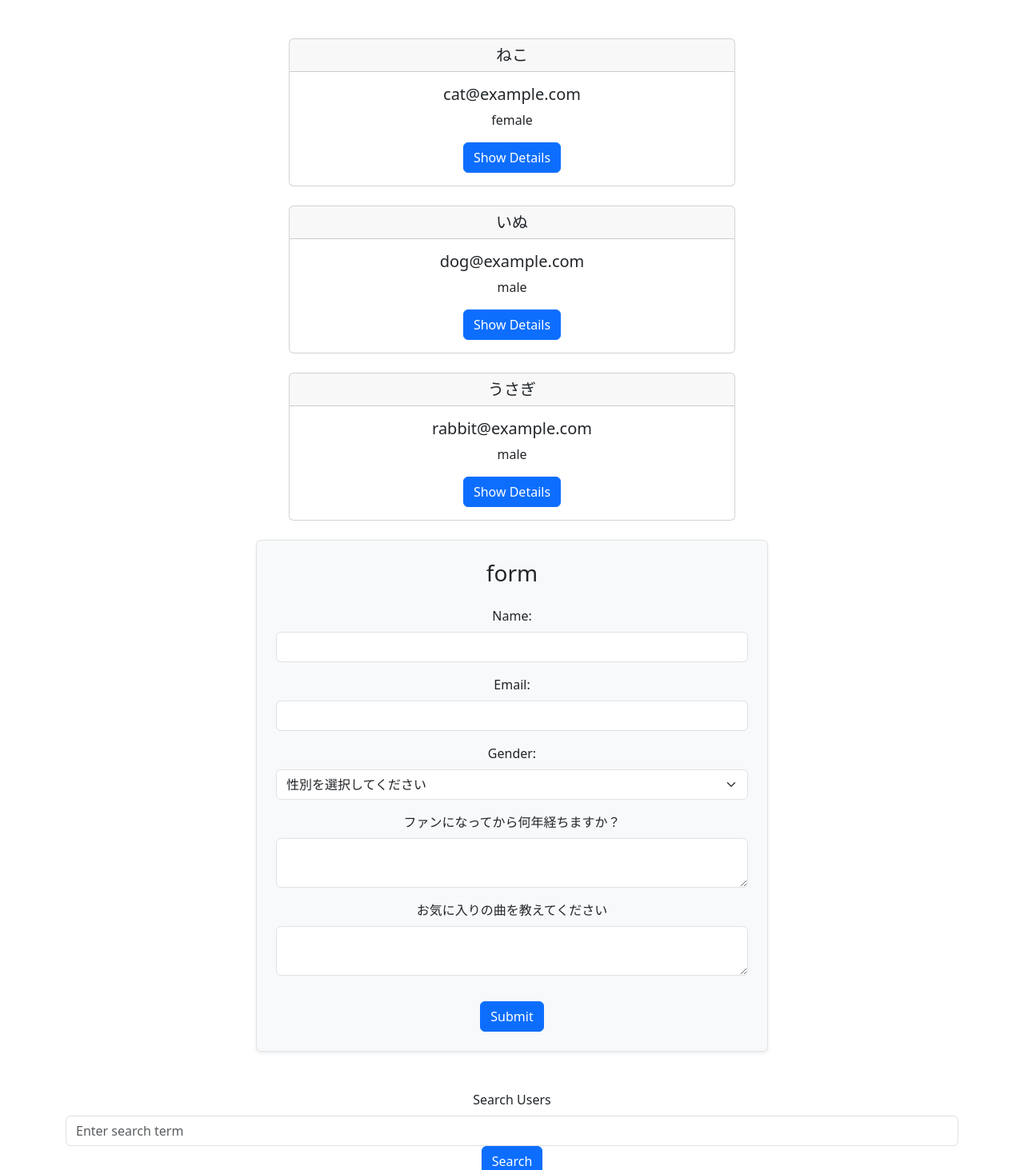
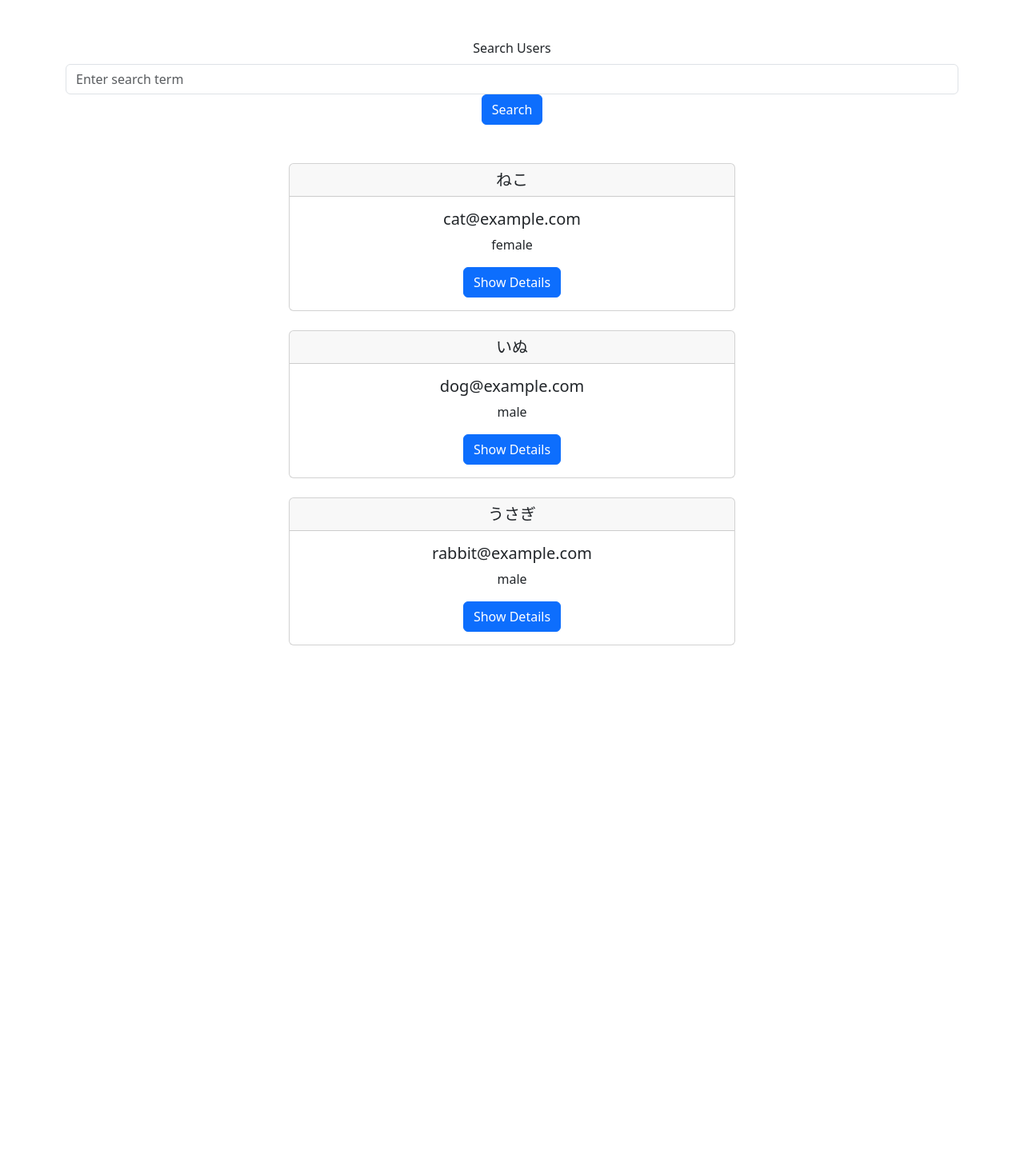
Before and after one commit to Goemon5/hackathon_passion, a React (Create React App) app in the folder front/: page / in a window 1280 px wide. Shown: the top 1463 px of the page at 80% size. After the commit the page ends 831 px from the top, so only its background shows below. Built offline with nearby package versions, Linux system fonts and the light colour scheme.

Commit message:
検索修正

```diff
--- a/front/package.json
+++ b/front/package.json
@@ -10,6 +10,7 @@
     "react": "^18.3.1",
     "react-bootstrap": "^2.10.4",
     "react-dom": "^18.3.1",
+    "react-router-dom": "^6.24.1",
     "react-scripts": "^5.0.1",
     "web-vitals": "^2.1.4"
   },
--- a/front/src/App.js
+++ b/front/src/App.js
@@ -5,18 +5,51 @@ import Form from "./components/form/Form.tsx";
 import Search from './components/Search';
 import React, { useState, useEffect } from 'react';
 import 'bootstrap/dist/css/bootstrap.min.css';
-
+import { BrowserRouter as Router, Route, Routes } from 'react-router-dom';
+import Button from 'react-bootstrap/Button';
 
 function App() {
+  const [users, setUsers] = useState([]);
+  const [searchResults, setSearchResults] = useState([]);
+  const [query, setQuery] = useState('');
+
+  useEffect(() => {
+    fetch('/api/users.json')
+      .then(response => response.json())
+      .then(data => {
+        setUsers(data);
+        setSearchResults(data); // 初期値として全ユーザーを表示
+      })
+      .catch(error => console.error('Error fetching data:', error));
+  }, []);
+
+  const handleSearch = (query) => {
+    const results = users.filter(user =>
+      user.name.toLowerCase().includes(query.toLowerCase()) ||
+      user.email.toLowerCase().includes(query.toLowerCase()) ||
+      user.gender.toLowerCase().includes(query.toLowerCase()) ||
+      user.fan_history.toLowerCase().includes(query.toLowerCase()) ||
+      user.fav_song.toLowerCase().includes(query.toLowerCase()) ||
+      user.artist.toLowerCase().includes(query.toLowerCase())
+    );
+    setSearchResults(results);
+  };
+
   return (
-    <div className="App">
-      <Users />
-      <Form />
-      <Search/>
-      {/*
-      <Users/>
-       */}
-    </div>
+    <Router>
+      <div className="App">
+        <Search query={query} setQuery={setQuery} handleSearch={handleSearch} />
+        {/*
+          <Link to="/form">
+            <Button variant="primary" className="my-3">Go to Form</Button>
+          </Link>
+        */}
+        <Users users={searchResults} />
+        <Routes>
+          <Route path="/form" element={<Form />} />
+        </Routes>
+      </div>
+    </Router>
   );
 }
 
--- a/front/src/components/Search.js
+++ b/front/src/components/Search.js
@@ -1,37 +1,17 @@
-import React, { useState, useEffect } from 'react';
-import Users from './Users';
+
+import React from 'react';
 import Form from 'react-bootstrap/Form';
 import Button from 'react-bootstrap/Button';
 
-function Search() {
-  const [users, setUsers] = useState([]);
-  const [searchResults, setSearchResults] = useState([]);
-  const [query, setQuery] = useState('');
-
-  useEffect(() => {
-    // ローカルAPIからユーザーデータを取得
-    fetch('/api/users.json')
-      .then(response => response.json())
-      .then(data => setUsers(data))
-      .catch(error => console.error('Error fetching data:', error));
-  }, []);
-
-  const handleSearch = (e) => {
+function Search({ query, setQuery, handleSearch }) {
+  const handleSubmit = (e) => {
     e.preventDefault();
-    const results = users.filter(user =>
-      user.name.toLowerCase().includes(query.toLowerCase()) ||
-      user.email.toLowerCase().includes(query.toLowerCase()) ||
-      user.gender.toLowerCase().includes(query.toLowerCase()) ||
-      user.fan_history.toLowerCase().includes(query.toLowerCase()) ||
-      user.fav_song.toLowerCase().includes(query.toLowerCase()) ||
-      user.artist.toLowerCase().includes(query.toLowerCase())
-    );
-    setSearchResults(results);
+    handleSearch(query);
   };
 
   return (
     <div className="container mt-5">
-      <Form onSubmit={handleSearch}>
+      <Form onSubmit={handleSubmit}>
         <Form.Group controlId="searchQuery">
           <Form.Label>Search Users</Form.Label>
           <Form.Control
@@ -45,8 +25,6 @@ function Search() {
           Search
         </Button>
       </Form>
-
-      {searchResults.length > 0 && <Users users={searchResults} />}
     </div>
   );
 }
--- a/front/src/components/Users.js
+++ b/front/src/components/Users.js
@@ -1,9 +1,9 @@
-import React, { useState, useEffect } from 'react';
+
+import React, { useState } from 'react';
 import Modal from 'react-bootstrap/Modal';
 import Button from 'react-bootstrap/Button';
 
-function Users() {
-  const [users, setUsers] = useState([]);
+function Users({ users }) {
   const [showModal, setShowModal] = useState(false);
   const [selectedUser, setSelectedUser] = useState(null);
 
@@ -16,14 +16,6 @@ function Users() {
     setShowModal(false);
     setSelectedUser(null);
   };
-
-  useEffect(() => {
-    // ローカルAPIからユーザーデータを取得
-    fetch('/api/users.json')
-      .then(response => response.json())
-      .then(data => setUsers(data))
-      .catch(error => console.error('Error fetching data:', error));
-  }, []);
 
   return (
     <div className="container mt-5">
```
Also changed, not shown: 1 other file (tests, documents, lock files or other folders).
